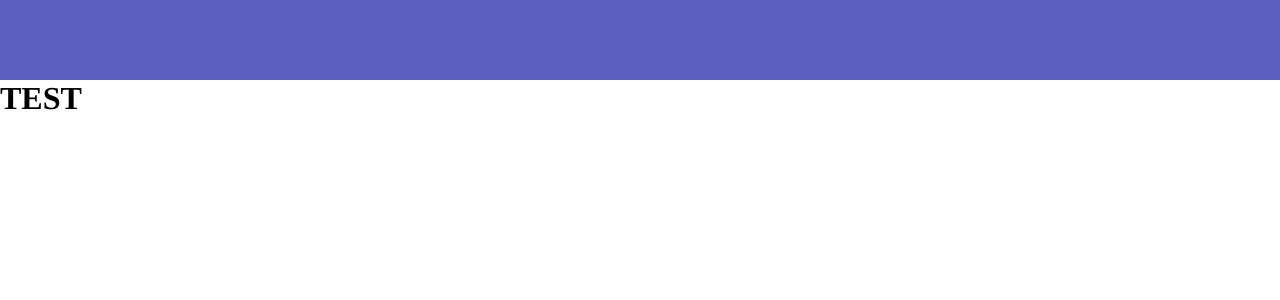
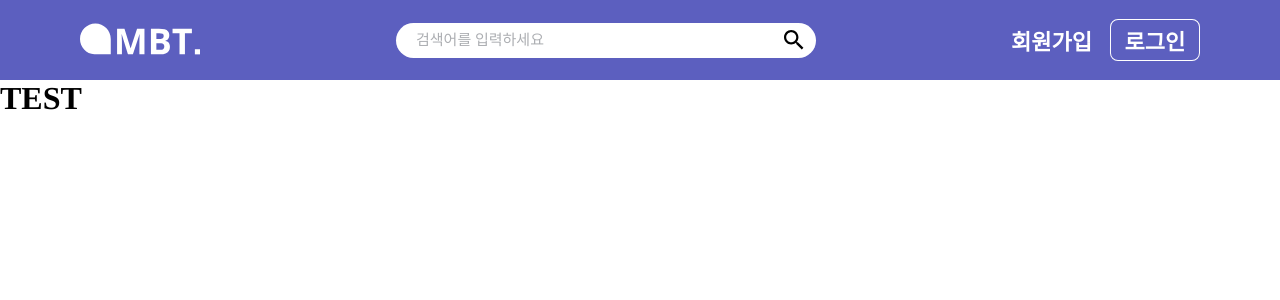
Before and after one commit to MBTogether/MBT_Frontend, a React (Create React App) app: page /test in a window 1280 px wide. Shown: the top 300 px of the page. Built offline with nearby package versions, Linux system fonts and the light colour scheme; a web font is replaced by a local one.

Commit message:
📑 헤더 퍼블리싱

```diff
--- a/src/components/header/Header.js
+++ b/src/components/header/Header.js
@@ -1,10 +1,17 @@
 import React from "react";
 import * as S from "./style";
+import SearchBar from "./searchBar/SearchBar";
+import HeaderLoginWrapper from "./headerLoginWrapper/HeaderLoginWrapper";
+import { MBTMainLogo } from "../../util/assets/index";
 
 const Header = () => {
   return (
     <S.HeaderWrapper>
-      <S.Container></S.Container>
+      <S.Container>
+        <img src={MBTMainLogo} alt="MBTMainLogo" />
+        <SearchBar />
+        <HeaderLoginWrapper />
+      </S.Container>
     </S.HeaderWrapper>
   );
 };
--- a/src/components/header/searchBar/style.js
+++ b/src/components/header/searchBar/style.js
@@ -3,7 +3,6 @@ import styled from "styled-components";
 export const SearchBarMainWrapper = styled.div`
   position: relative;
   display: flex;
-  margin-left: 130px;
   align-items: center;
 
   & input {
@@ -13,13 +12,13 @@ export const SearchBarMainWrapper = styled.div`
     border: none;
     padding-left: 20px;
     font-size: 15px;
-    font-family: "Noto Sans KR", sans-serif;
+    font-family: "NanumSquare";
   }
 
   & input::placeholder {
     color: #acaeb2;
     font-size: 15px;
-    font-family: "Noto Sans KR", sans-serif;
+    font-family: "NanumSquare";
   }
 
   & img {
--- a/src/components/header/style.js
+++ b/src/components/header/style.js
@@ -9,5 +9,16 @@ export const HeaderWrapper = styled.div`
 `;
 
 export const Container = styled.div`
+  width: 100%;
+  height: 100%;
   display: flex;
-`
+  align-items: center;
+  justify-content: space-between;
+
+  img {
+    width: 120px;
+    height: 50px;
+    cursor: pointer;
+    padding-left: 80px;
+  }
+`;
```
